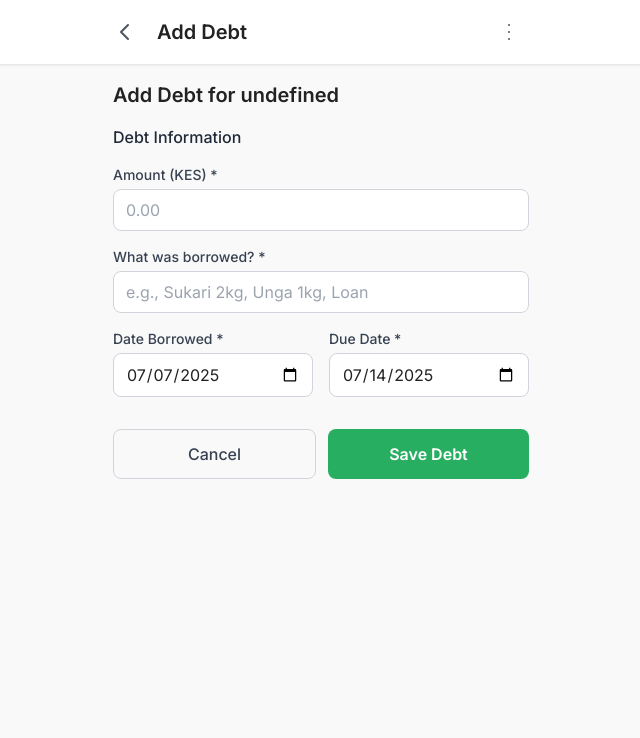
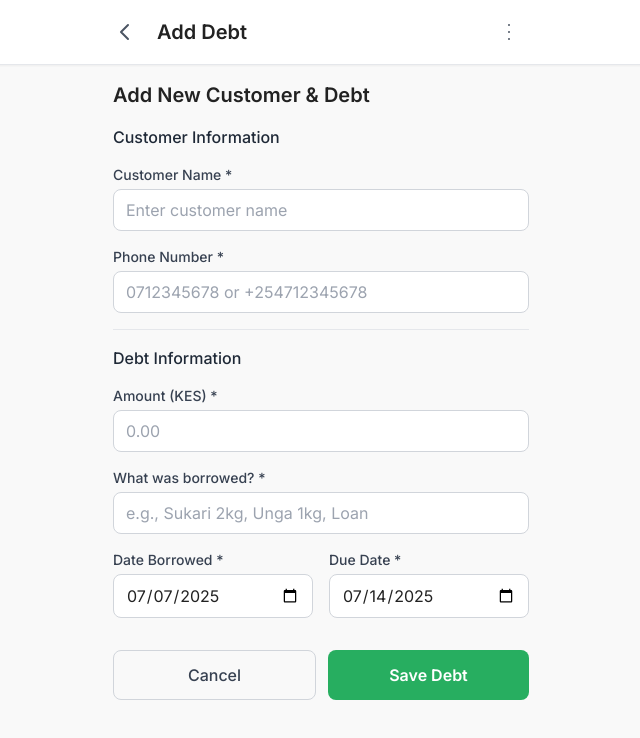
Before and after one commit to tatwairungu/TrackDeni, a React (Vite) app: page / in a window 1280 px wide. Both pictures are taken after a click on the button 782 px from the left and 32 px from the top of the page. Shown: the top 738 px of the page, without its empty margins (319-959 px from the left). Built offline with nearby package versions, Linux system fonts and the light colour scheme.

Commit message:
Fix add new customer issue
Wrap onNavigateToAddDebt in arrow functions to ensure correct invocation in Home page buttons. Update DebtForm title to use a fallback name if existingCustomer is undefined.

```diff
--- a/src/components/DebtForm.jsx
+++ b/src/components/DebtForm.jsx
@@ -140,7 +140,7 @@ const DebtForm = ({ customerId, onSuccess, onCancel, initialData = null }) => {
   return (
     <form onSubmit={handleSubmit} className="space-y-4">
       <h2 className="text-xl font-semibold text-text mb-4">
-        {isNewCustomer ? 'Add New Customer & Debt' : `Add Debt for ${existingCustomer?.name}`}
+        {isNewCustomer ? 'Add New Customer & Debt' : `Add Debt for ${existingCustomer?.name || 'Customer'}`}
       </h2>
 
       {/* Customer Information (only for new customers) */}
--- a/src/pages/Home.jsx
+++ b/src/pages/Home.jsx
@@ -87,7 +87,7 @@ const Home = ({ onNavigateToAddDebt, onNavigateToCustomer }) => {
         </svg>
       ),
       variant: 'primary',
-      onClick: onNavigateToAddDebt
+      onClick: () => onNavigateToAddDebt()
     }
   ]
 
@@ -179,7 +179,7 @@ const Home = ({ onNavigateToAddDebt, onNavigateToCustomer }) => {
                   <h4 className="font-medium text-gray-900 mb-2">No customers yet</h4>
                   <p className="text-gray-600 mb-4">Start by adding your first customer and their debt.</p>
                   <button
-                    onClick={onNavigateToAddDebt}
+                    onClick={() => onNavigateToAddDebt()}
                     className="btn-primary"
                   >
                     Add First Customer
@@ -220,7 +220,7 @@ const Home = ({ onNavigateToAddDebt, onNavigateToCustomer }) => {
         {customers.length > 0 && (
           <div className="sticky bottom-4">
             <button
-              onClick={onNavigateToAddDebt}
+              onClick={() => onNavigateToAddDebt()}
               className="w-full btn-primary py-4 text-lg shadow-lg"
             >
               Add New Debt
```
